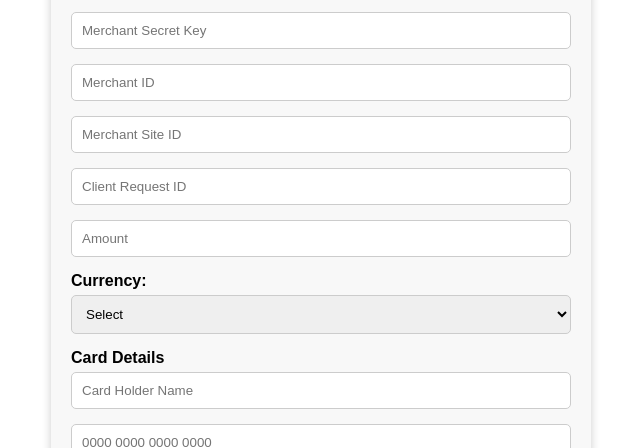
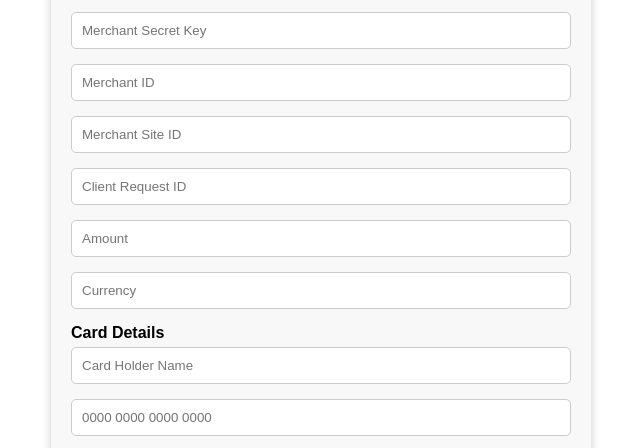
Before and after one commit to elmasteo/3DSFlow, a website: page index.html in a window 1280 px wide. Shown: the part 317-765 px from the top of the page, without its empty margins (319-959 px from the left). Drawn offline with nearby package versions, Linux system fonts and the light colour scheme.

Commit message:
Update index to currency open value

```diff
--- a/index.html
+++ b/index.html
@@ -31,15 +31,7 @@
 
         <input type="number" id="amount" name="amount" placeholder="Amount" required>
 
-      <label for="currency">Currency:</label>
-        <select id="currency">
-          <option value="#">Select</option>
-          <option value="COP">COP</option>
-          <option value="CLP">CLP</option>
-          <option value="MXN">MXN</option>
-          <option value="PEN">PEN</option>
-          <option value="USD">USD</option>
-        </select>
+        <input type="text" id="currency" name="currency" placeholder="Currency" required>
 
 <div class="container2">
     <div class="card">
```
